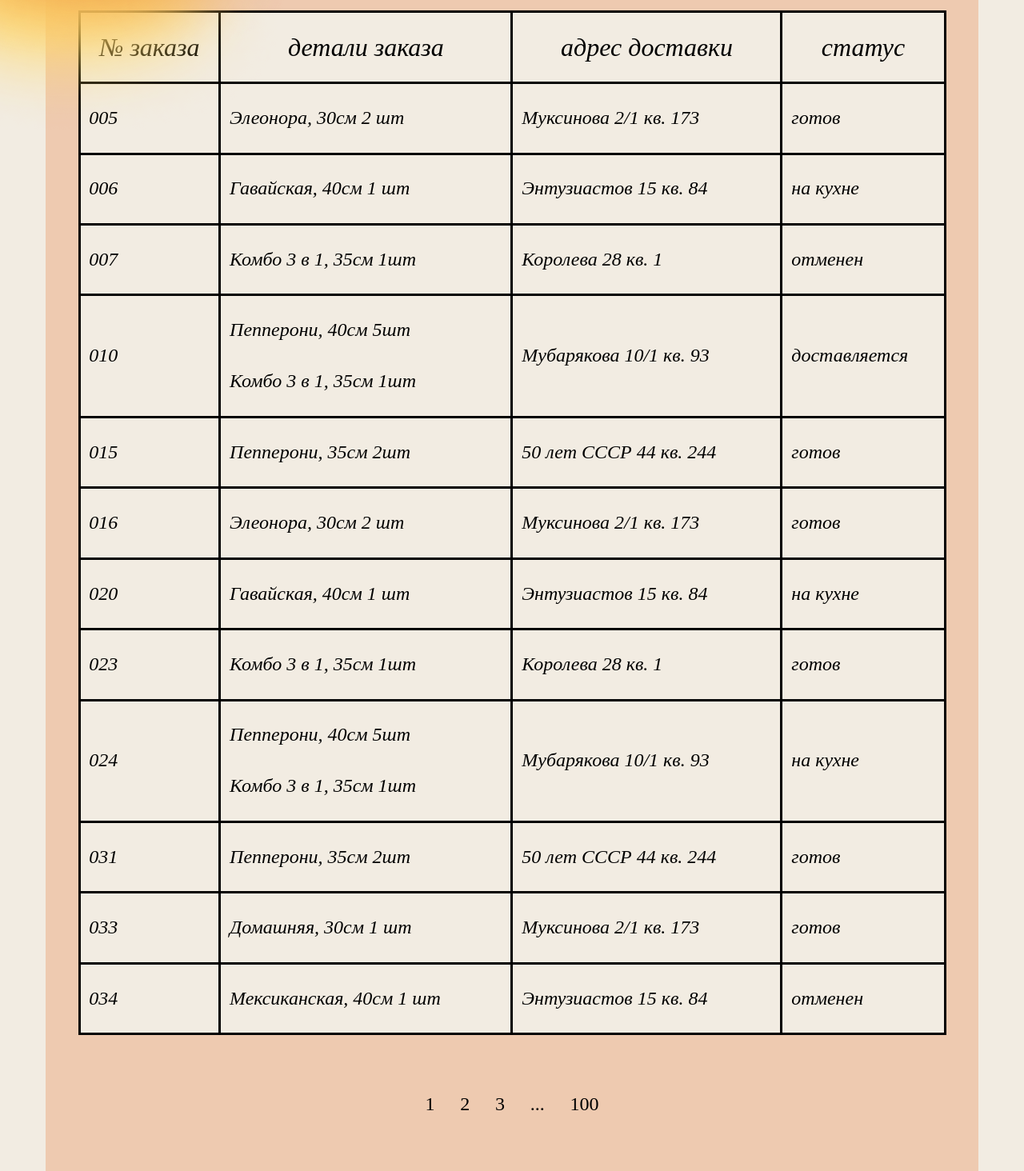
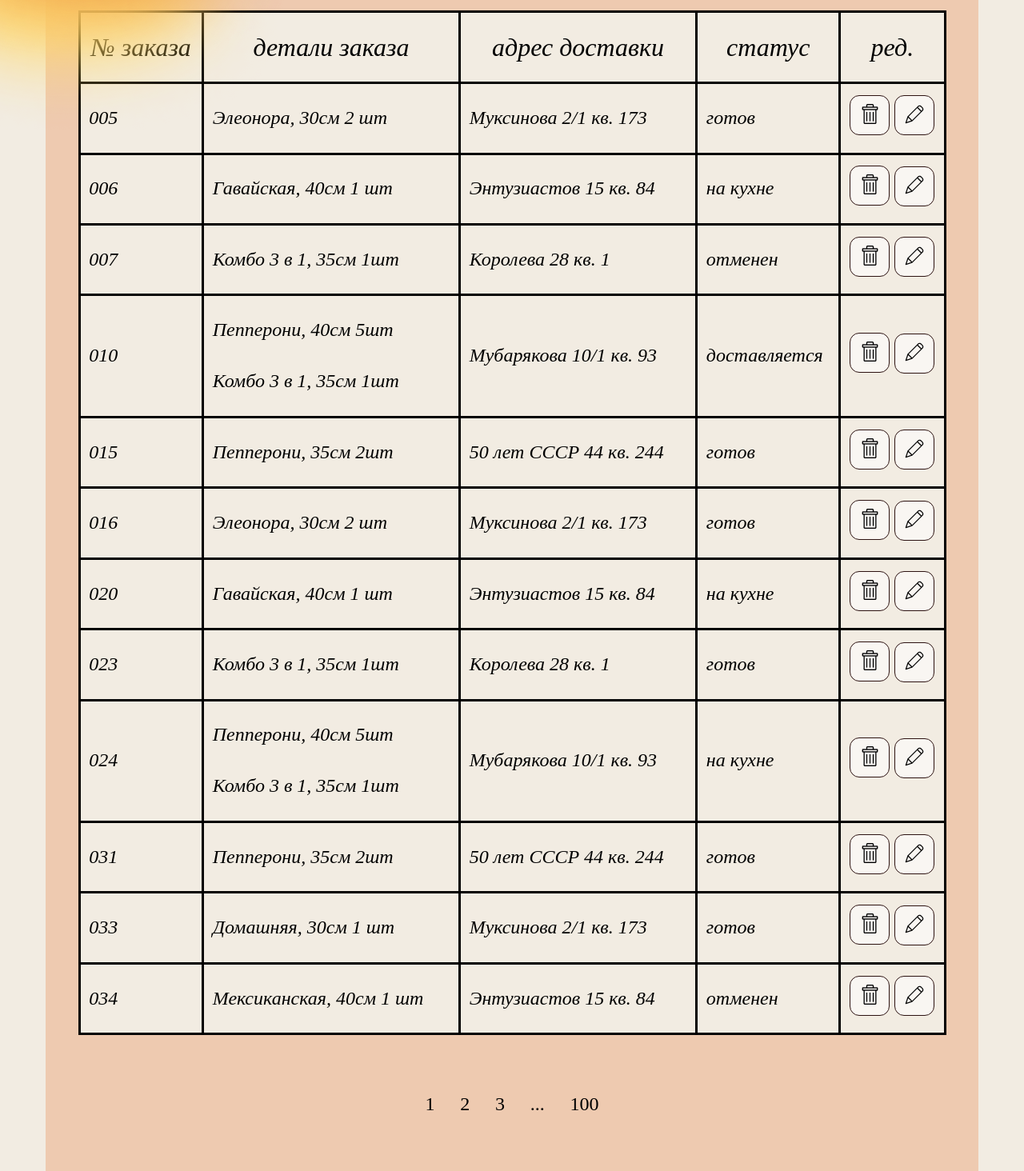
Before and after one commit to vrpvvaa/-, a plain HTML site: page another_sites/ctrlorder/ctrlorder.html in a window 1280 px wide. Shown: the part 360-1824 px from the top of the page at 80% size. Drawn offline with Linux system fonts and the light colour scheme; a web font is replaced by a local one.

Commit message:
добавили новые кноп_очьки

```diff
--- a/another_sites/ctrlorder/ctrlorder.html
+++ b/another_sites/ctrlorder/ctrlorder.html
@@ -46,6 +46,7 @@
                         <th>детали заказа</th>
                         <th>адрес доставки</th>
                         <th>статус</th>
+                        <th>ред.</th>
                     </tr>
                 </thead>
 
@@ -56,6 +57,10 @@
                         <td>Элеонора, 30см 2 шт</td>
                         <td>Муксинова 2/1 кв. 173</td>
                         <td>готов</td>
+                        <td>
+                            <button><img src="../../pics/icons/trash.png" alt=""></button>
+                            <button><img src="../../pics/icons/edit.png" alt=""></button>
+                        </td>
                     </tr>
 
                     <tr>
@@ -63,6 +68,10 @@
                         <td>Гавайская, 40см 1 шт</td>
                         <td>Энтузиастов 15 кв. 84</td>
                         <td>на кухне</td>
+                        <td>
+                            <button><img src="../../pics/icons/trash.png" alt=""></button>
+                            <button><img src="../../pics/icons/edit.png" alt=""></button>
+                        </td>
                     </tr>
 
                     <tr>
@@ -70,6 +79,10 @@
                         <td>Комбо 3 в 1, 35см 1шт</td>
                         <td>Королева 28 кв. 1</td>
                         <td>отменен</td>
+                        <td>
+                            <button><img src="../../pics/icons/trash.png" alt=""></button>
+                            <button><img src="../../pics/icons/edit.png" alt=""></button>
+                        </td>
                     </tr>
 
                     <tr>
@@ -77,6 +90,10 @@
                         <td>Пепперони, 40см 5шт<br>Комбо 3 в 1, 35см 1шт</td>
                         <td>Мубарякова 10/1 кв. 93</td>
                         <td>доставляется</td>
+                        <td>
+                            <button><img src="../../pics/icons/trash.png" alt=""></button>
+                            <button><img src="../../pics/icons/edit.png" alt=""></button>
+                        </td>
                     </tr>
 
                     <tr>
@@ -84,6 +101,10 @@
                         <td>Пепперони, 35см 2шт</td>
                         <td>50 лет СССР 44 кв. 244</td>
                         <td>готов</td>
+                        <td>
+                            <button><img src="../../pics/icons/trash.png" alt=""></button>
+                            <button><img src="../../pics/icons/edit.png" alt=""></button>
+                        </td>
                     </tr>
 
                     <tr>
@@ -91,6 +112,10 @@
                         <td>Элеонора, 30см 2 шт</td>
                         <td>Муксинова 2/1 кв. 173</td>
                         <td>готов</td>
+                        <td>
+                            <button><img src="../../pics/icons/trash.png" alt=""></button>
+                            <button><img src="../../pics/icons/edit.png" alt=""></button>
+                        </td>
                     </tr>
 
                     <tr>
@@ -98,6 +123,10 @@
                         <td>Гавайская, 40см 1 шт</td>
                         <td>Энтузиастов 15 кв. 84</td>
                         <td>на кухне</td>
+                        <td>
+                            <button><img src="../../pics/icons/trash.png" alt=""></button>
+                            <button><img src="../../pics/icons/edit.png" alt=""></button>
+                        </td>
                     </tr>
 
                     <tr>
@@ -105,6 +134,10 @@
                         <td>Комбо 3 в 1, 35см 1шт</td>
                         <td>Королева 28 кв. 1</td>
                         <td>готов</td>
+                        <td>
+                            <button><img src="../../pics/icons/trash.png" alt=""></button>
+                            <button><img src="../../pics/icons/edit.png" alt=""></button>
+                        </td>
                     </tr>
 
                     <tr>
@@ -112,6 +145,10 @@
                         <td>Пепперони, 40см 5шт<br>Комбо 3 в 1, 35см 1шт</td>
                         <td>Мубарякова 10/1 кв. 93</td>
                         <td>на кухне</td>
+                        <td>
+                            <button><img src="../../pics/icons/trash.png" alt=""></button>
+                            <button><img src="../../pics/icons/edit.png" alt=""></button>
+                        </td>
                     </tr>
 
                     <tr>
@@ -119,6 +156,10 @@
                         <td>Пепперони, 35см 2шт</td>
                         <td>50 лет СССР 44 кв. 244</td>
                         <td>готов</td>
+                        <td>
+                            <button><img src="../../pics/icons/trash.png" alt=""></button>
+                            <button><img src="../../pics/icons/edit.png" alt=""></button>
+                        </td>
                     </tr>
 
                     <tr>
@@ -126,6 +167,10 @@
                         <td>Домашняя, 30см 1 шт</td>
                         <td>Муксинова 2/1 кв. 173</td>
                         <td>готов</td>
+                        <td>
+                            <button><img src="../../pics/icons/trash.png" alt=""></button>
+                            <button><img src="../../pics/icons/edit.png" alt=""></button>
+                        </td>
                     </tr>
 
                     <tr>
@@ -133,6 +178,10 @@
                         <td>Мексиканская, 40см 1 шт</td>
                         <td>Энтузиастов 15 кв. 84</td>
                         <td>отменен</td>
+                        <td>
+                            <button><img src="../../pics/icons/trash.png" alt=""></button>
+                            <button><img src="../../pics/icons/edit.png" alt=""></button>
+                        </td>
                     </tr>
                 </tbody>
             </table>
--- a/another_sites/ctrlorder/style.css
+++ b/another_sites/ctrlorder/style.css
@@ -132,6 +132,15 @@ table {
     margin: 5% 0;
 }
 
+table button {
+    width: 50px;
+    height: 50px;
+    border: 1px solid #2D1312;
+    border-radius: 12px;
+    background: rgba(255, 255, 255, 0.552);
+    transition: 0.4s;
+}
+
 table,
 th,
 td {
```
